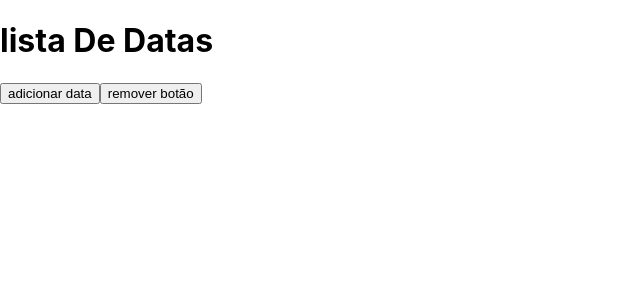
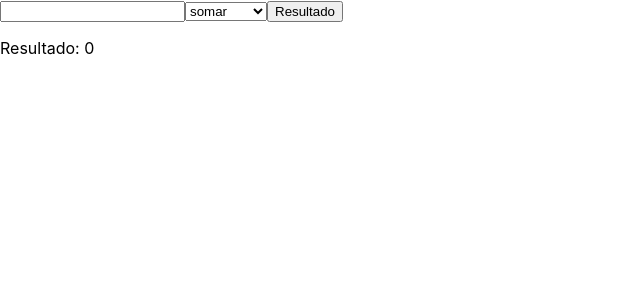
Before and after one commit to Romulo-Ladeira/exercicio-semana-10, a React (Create React App) app: page / in a window 1280 px wide. Shown: the top 300 px of the page, without its empty margins (0-640 px from the left). Built offline with nearby package versions, Linux system fonts and the light colour scheme.

Commit message:
semana10-exercicio04

```diff
--- a/src/App.js
+++ b/src/App.js
@@ -1,9 +1,9 @@
 import './App.css';
-import {Lista} from './components/Lista/Lista'
+import {Calculadora} from './components/Calculadora'
 
 function App() {
   return (
-    <Lista/>
+    <Calculadora/>
   );
 }
 
--- /dev/null
+++ b/src/components/Calculadora/Calculadora.js
@@ -0,0 +1,48 @@
+import React, { useReducer, useState } from 'react';
+
+export const Calculadora = () => {
+
+    const[operacao, setOperacao] = useState('SOMAR')
+    const[numero, setNumero] = useState()
+
+    const reducer = (state, action)=>{
+        switch(action.type){
+            case 'SOMAR':
+                return {...state, resultado: state.resultado + action.payload}
+            case 'SUBTRAIR':
+                return {...state, resultado: state.resultado - action.payload}
+             case 'MULTIPLICAR':
+                return {...state, resultado: state.resultado * action.payload}
+            case 'DIVIDIR':
+                return {...state, resultado: state.resultado / action.payload}
+
+            default:
+                return state
+        }
+    }
+
+    const [state, dispatch] = useReducer(reducer, {resultado:0});
+
+    const handleOperacao = (e)=>{
+        setOperacao(e.target.value)
+    }
+    const handleNumero = (e) =>{
+        setNumero(Number(e.target.value))
+
+    }
+
+  return(
+  <>
+    <input type='number' onChange={handleNumero} />
+    <select onChange={handleOperacao}>
+        <option value='SOMAR'>somar</option>
+        <option value='SUBTRAIR'>subtrair</option>
+        <option value= 'MULTIPLICAR'>multiplicar</option>
+        <option value= 'DIVIDIR'>dividir</option>
+    </select>
+    <button onClick={()=>{dispatch({type:operacao, payload:numero})}}>Resultado</button>
+    <p>Resultado: {state.resultado}</p>
+  </>);
+};
+
+export default Calculadora;
--- /dev/null
+++ b/src/components/Calculadora/index.js
@@ -0,0 +1 @@
+export * from './Calculadora'
--- a/src/components/Lista/Lista.js
+++ b/src/components/Lista/Lista.js
@@ -37,6 +37,7 @@ export const Lista = () => {
       const data = new Date().toString()
       dispatch({type:'ADICIONAR', payload:data})
       }}>adicionar data</button>
+
   <button onClick={()=>{
       dispatch({type:'REMOVER'})
   }}>remover botão</button>
```
